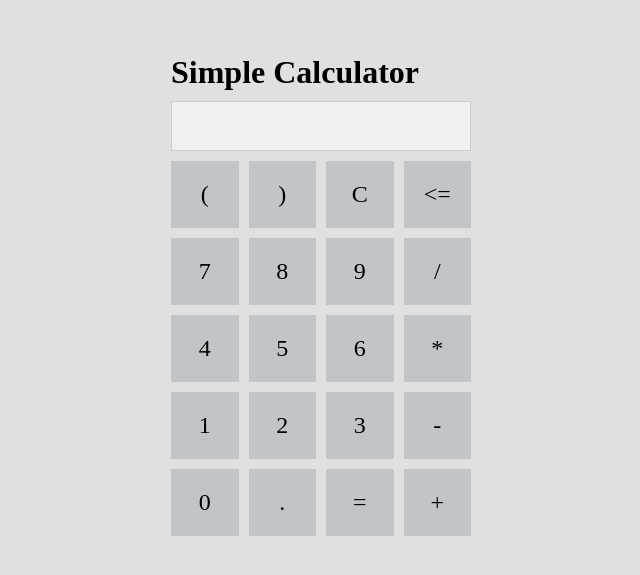
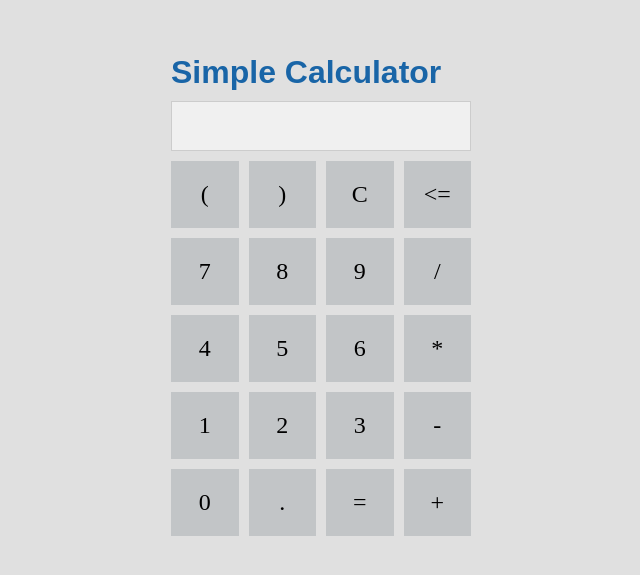
Before and after one commit to Anubhav-S04/Calculator-App, a plain HTML site: page index.html in a window 1280 px wide. Shown: the part 105-680 px from the top of the page, without its empty margins (319-959 px from the left). Drawn offline with Linux system fonts and the light colour scheme.

Commit message:
changed css

```diff
--- a/styles.css
+++ b/styles.css
@@ -9,6 +9,11 @@ body{
     align-items: center;
     height: 100vh;
     background-color: #e0e0e0;
+}
+h1{
+
+    font-family: 'Arial', sans-serif;
+    color: #1965a7;
 }
 .calculator{
     display: flex;
```
